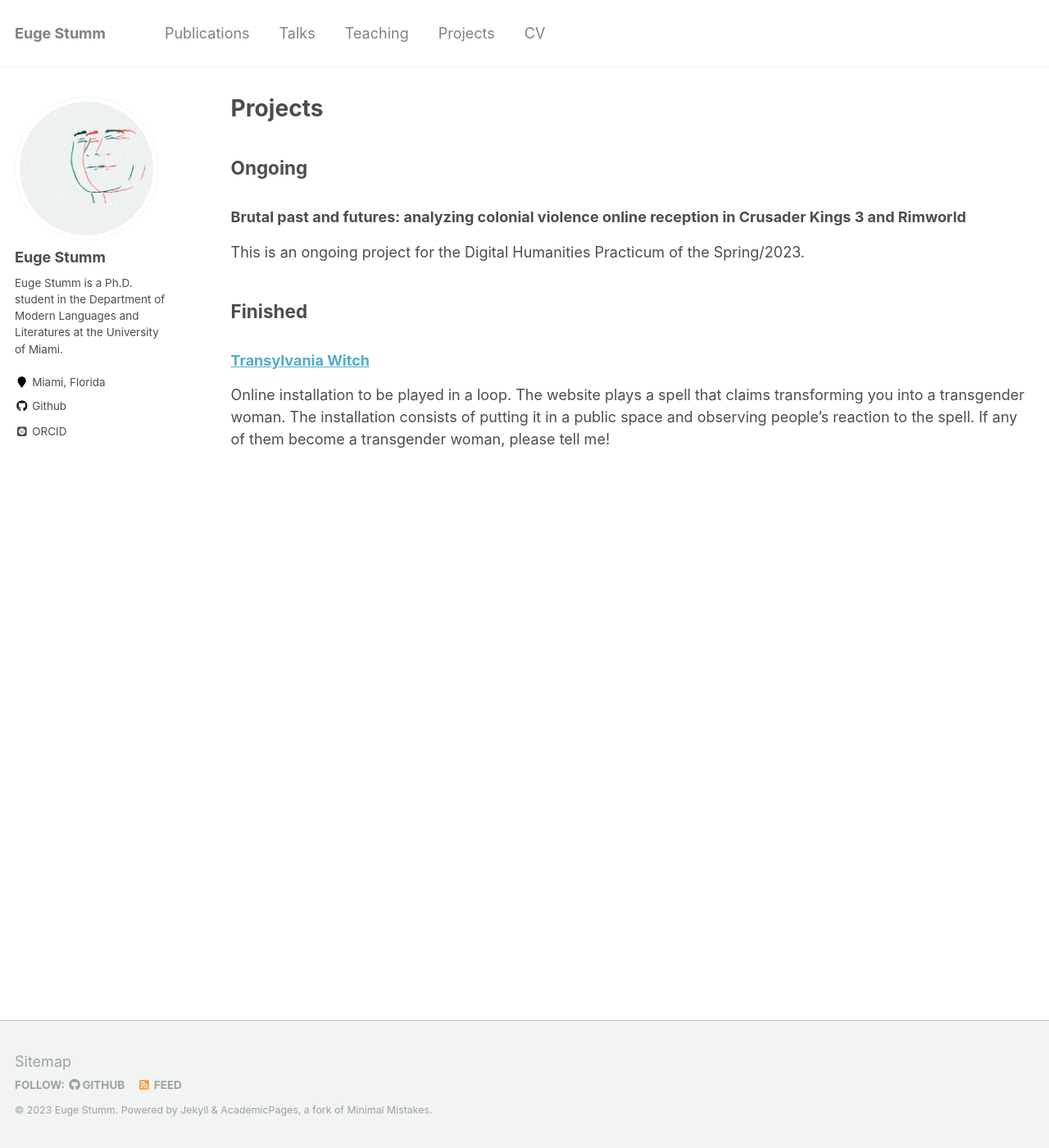
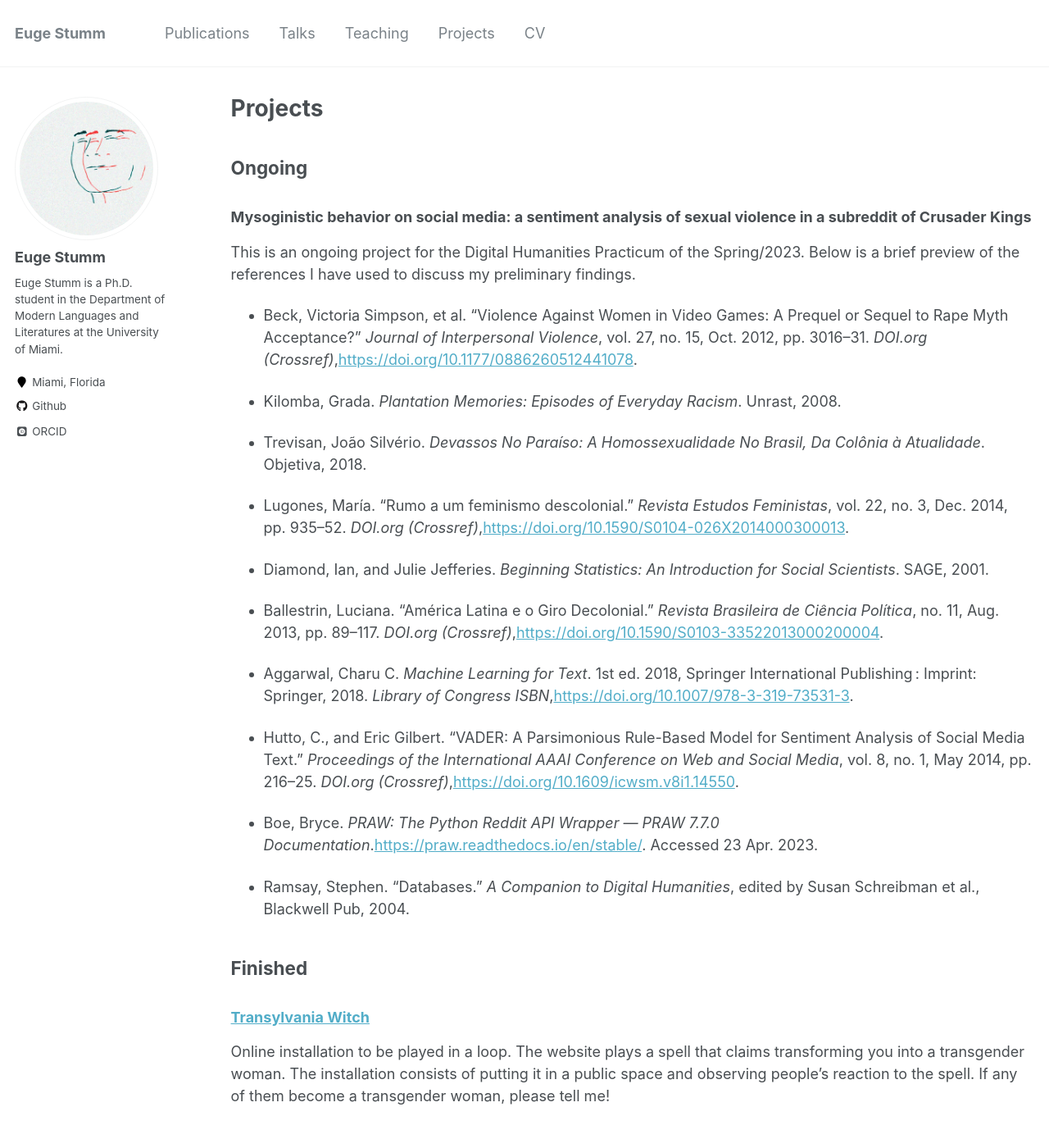
Before and after one commit to eugestumm/eugestumm.github.io, a Jekyll site: the page built from _pages/projects.md, in a window 1280 px wide and 1400 px high. Shown: the whole window at 82% size. Built offline with Jekyll 4.4.1, drawn with Linux system fonts in a browser that asks for light colours; some web fonts are replaced.

Commit message:
Update projects.md

```diff
--- a/_pages/projects.md
+++ b/_pages/projects.md
@@ -8,9 +8,30 @@ author_profile: true
 
 ## Ongoing
 
-### Brutal past and futures: analyzing colonial violence online reception in Crusader Kings 3 and Rimworld
+### Mysoginistic behavior on social media: a sentiment analysis of sexual violence in a subreddit of Crusader Kings
 
-This is an ongoing project for the Digital Humanities Practicum of the Spring/2023.
+This is an ongoing project for the Digital Humanities Practicum of the Spring/2023. Below is a brief preview of the references I have used to discuss my preliminary findings.
+
+- Beck, Victoria Simpson, et al. "Violence Against Women in Video Games: A Prequel or Sequel to Rape Myth Acceptance?" _Journal of Interpersonal Violence_, vol. 27, no. 15, Oct. 2012, pp. 3016–31. _DOI.org (Crossref)_,[https://doi.org/10.1177/0886260512441078](https://doi.org/10.1177/0886260512441078).
+
+- Kilomba, Grada. _Plantation Memories: Episodes of Everyday Racism_. Unrast, 2008.
+
+- Trevisan, João Silvério. _Devassos No Paraíso: A Homossexualidade No Brasil, Da Colônia à Atualidade_. Objetiva, 2018.
+
+- Lugones, María. "Rumo a um feminismo descolonial." _Revista Estudos Feministas_, vol. 22, no. 3, Dec. 2014, pp. 935–52. _DOI.org (Crossref)_,[https://doi.org/10.1590/S0104-026X2014000300013](https://doi.org/10.1590/S0104-026X2014000300013).
+
+- Diamond, Ian, and Julie Jefferies. _Beginning Statistics: An Introduction for Social Scientists_. SAGE, 2001.
+
+- Ballestrin, Luciana. "América Latina e o Giro Decolonial." _Revista Brasileira de Ciência Política_, no. 11, Aug. 2013, pp. 89–117. _DOI.org (Crossref)_,[https://doi.org/10.1590/S0103-33522013000200004](https://doi.org/10.1590/S0103-33522013000200004).
+
+- Aggarwal, Charu C. _Machine Learning for Text_. 1st ed. 2018, Springer International Publishing : Imprint: Springer, 2018. _Library of Congress ISBN_,[https://doi.org/10.1007/978-3-319-73531-3](https://doi.org/10.1007/978-3-319-73531-3).
+
+- Hutto, C., and Eric Gilbert. "VADER: A Parsimonious Rule-Based Model for Sentiment Analysis of Social Media Text." _Proceedings of the International AAAI Conference on Web and Social Media_, vol. 8, no. 1, May 2014, pp. 216–25. _DOI.org (Crossref)_,[https://doi.org/10.1609/icwsm.v8i1.14550](https://doi.org/10.1609/icwsm.v8i1.14550).
+
+- Boe, Bryce. _PRAW: The Python Reddit API Wrapper — PRAW 7.7.0 Documentation_.[https://praw.readthedocs.io/en/stable/](https://praw.readthedocs.io/en/stable/). Accessed 23 Apr. 2023.
+
+- Ramsay, Stephen. "Databases." _A Companion to Digital Humanities_, edited by Susan Schreibman et al., Blackwell Pub, 2004.
+
 
 
 ## Finished
```
